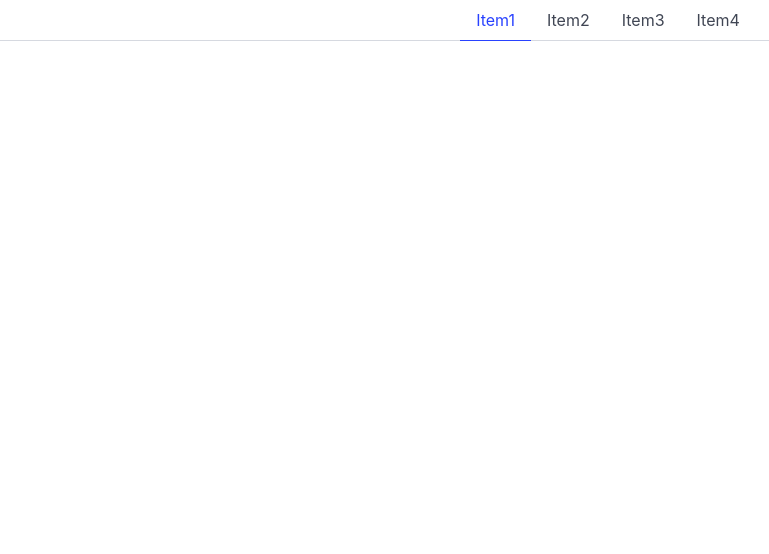
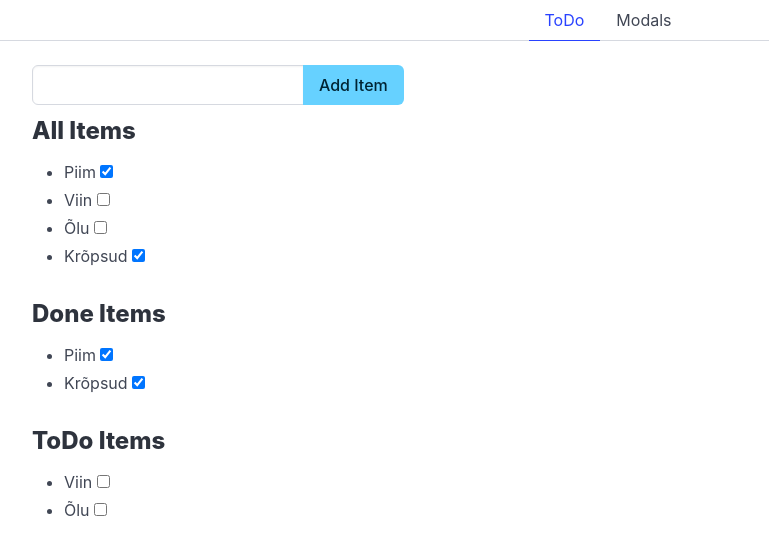
Before and after one commit to uputus/ta23alearnnode, a Vue app: page / in a window 1280 px wide. Shown: the top 554 px of the page, without its empty margins (32-801 px from the left). Built offline with nearby package versions, Linux system fonts and the light colour scheme.

Commit message:
add vue-router

```diff
--- a/package.json
+++ b/package.json
@@ -27,5 +27,8 @@
     "webpack": "^5.97.1",
     "webpack-cli": "^5.1.4",
     "webpack-dev-server": "^5.1.0"
+  },
+  "dependencies": {
+    "vue-router": "^4.5.0"
   }
 }
--- a/src/App.vue
+++ b/src/App.vue
@@ -1,11 +1,14 @@
 <script setup>
+
+import { RouterView } from 'vue-router';
 import Tabs from './components/Tabs.vue';
-let titles = ['Item1', 'Item2', 'Item3', 'Item4'];
+
 </script>
 
 
 <template>
-  <Tabs :items="titles"></Tabs>
+  <Tabs></Tabs>
+  <RouterView></RouterView>
 
 </template>
 
--- a/src/components/Tabs.vue
+++ b/src/components/Tabs.vue
@@ -1,16 +1,20 @@
 <script setup>
-import { ref } from 'vue';
+import { RouterLink, useRoute, useRouter } from 'vue-router'
 
-    defineProps(['items']);
-    let active = ref(0);
+const router = useRouter();
+const route = useRoute();
+
+console.log(router.getRoutes(), route);
+
+
 </script>
 
 <template>
     <div class="tabs is-centered">
         <ul>
-            <li v-for="(item, key) in items" :class="{'is-active': key==active}" @click="active=key">
-                <a>{{ item }}</a></li>
-
+            <li v-for="(item, key) in $router.getRoutes()" :class="{'is-active': item.path === $route.path}">
+                <RouterLink :to="item.path">{{ item.name }}</RouterLink>
+            </li>
         </ul>
     </div>
 
--- a/src/pages/Modals.vue
+++ b/src/pages/Modals.vue
@@ -1,7 +1,7 @@
 <script setup>
 import { ref } from 'vue';
-import Modal from './components/Modal.vue';
-import ImgModal from './components/imgModal.vue';
+import Modal from '../components/Modal.vue';
+import ImgModal from '../components/imgModal.vue';
 
 let modalActive = ref(false);
 let modalActive2 = ref(false);
--- a/src/pages/ToDo.vue
+++ b/src/pages/ToDo.vue
@@ -1,7 +1,7 @@
 <script setup>
 
 import { computed, ref } from 'vue';
-import ItemList from './ItemList.vue';
+import ItemList from '../components/ItemList.vue';
 
 let message = ref('');
 let i = 1;
--- a/webpack.config.js
+++ b/webpack.config.js
@@ -13,6 +13,7 @@ export default {
     },
     compress: true,
     port: 9000,
+    historyApiFallback: true,
   },
   module: {
     rules: [
```
Also changed, not shown: src/index.js (+17 -0 lines), 1 other file (tests, documents, lock files or other folders).
